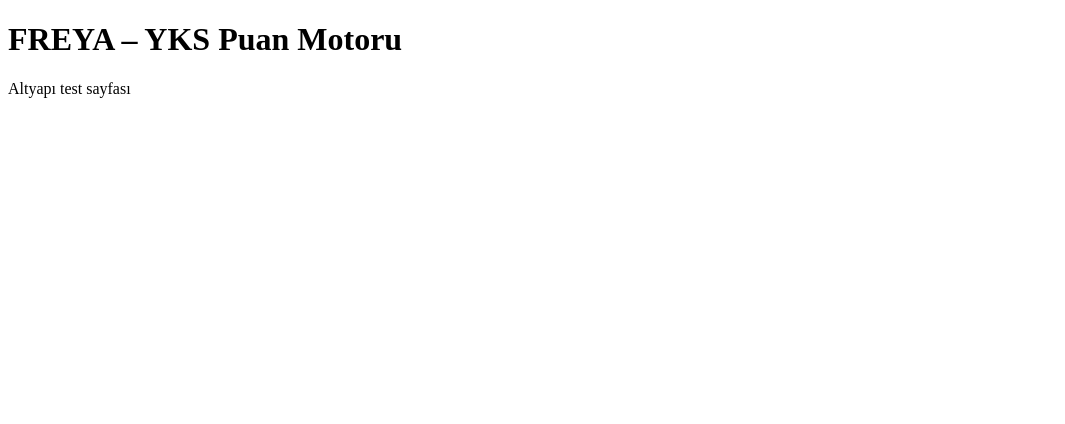
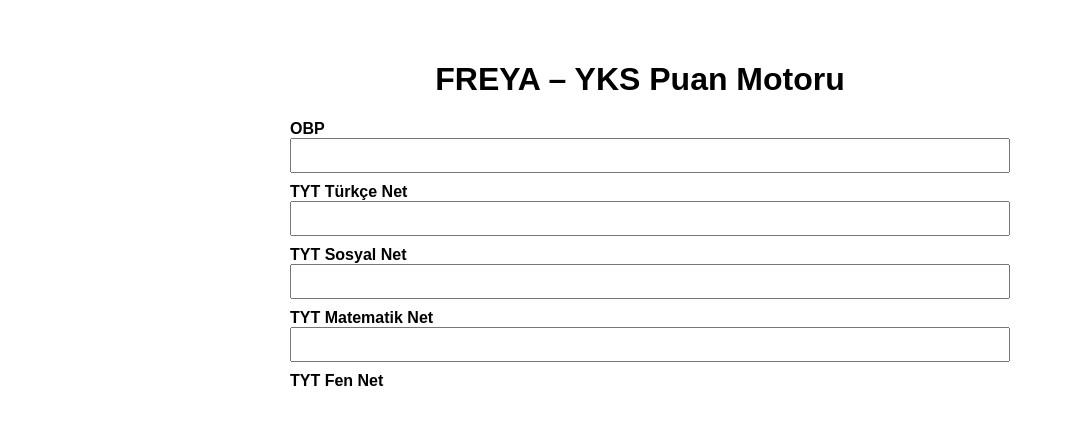
Before and after one commit to Gerginix/eduselyum, a plain HTML site: page index.html in a window 1280 px wide. Shown: the whole page, without its empty margins (0-1065 px from the left). Drawn offline with Linux system fonts and the light colour scheme.

Commit message:
Update index.html

```diff
--- a/index.html
+++ b/index.html
@@ -1,15 +1,51 @@
 <!doctype html>
 <html lang="tr">
 <head>
-  <meta charset="utf-8" />
-  <meta name="viewport" content="width=device-width, initial-scale=1" />
+  <meta charset="utf-8">
   <title>FREYA – YKS Puan Motoru</title>
+  <meta name="viewport" content="width=device-width, initial-scale=1">
+  <style>
+    body {
+      font-family: Arial, sans-serif;
+      max-width: 700px;
+      margin: 30px auto;
+      padding: 10px;
+    }
+    h1 { text-align: center; }
+    label { font-weight: bold; }
+    input {
+      width: 100%;
+      padding: 8px;
+      margin-bottom: 10px;
+    }
+    button {
+      width: 100%;
+      padding: 12px;
+      font-size: 16px;
+      font-weight: bold;
+    }
+    #sonuc {
+      margin-top: 20px;
+      font-size: 20px;
+      font-weight: bold;
+      text-align: center;
+    }
+  </style>
 </head>
 <body>
 
 <h1>FREYA – YKS Puan Motoru</h1>
-<p>Altyapı test sayfası</p>
 
-<script src="app.js"></script>
-</body>
-</html>
+<label>OBP</label>
+<input id="obp" type="number" step="0.01">
+
+<label>TYT Türkçe Net</label>
+<input id="tyt_tr" type="number" step="0.25">
+
+<label>TYT Sosyal Net</label>
+<input id="tyt_sos" type="number" step="0.25">
+
+<label>TYT Matematik Net</label>
+<input id="tyt_mat" type="number" step="0.25">
+
+<label>TYT Fen Net</lab
```
